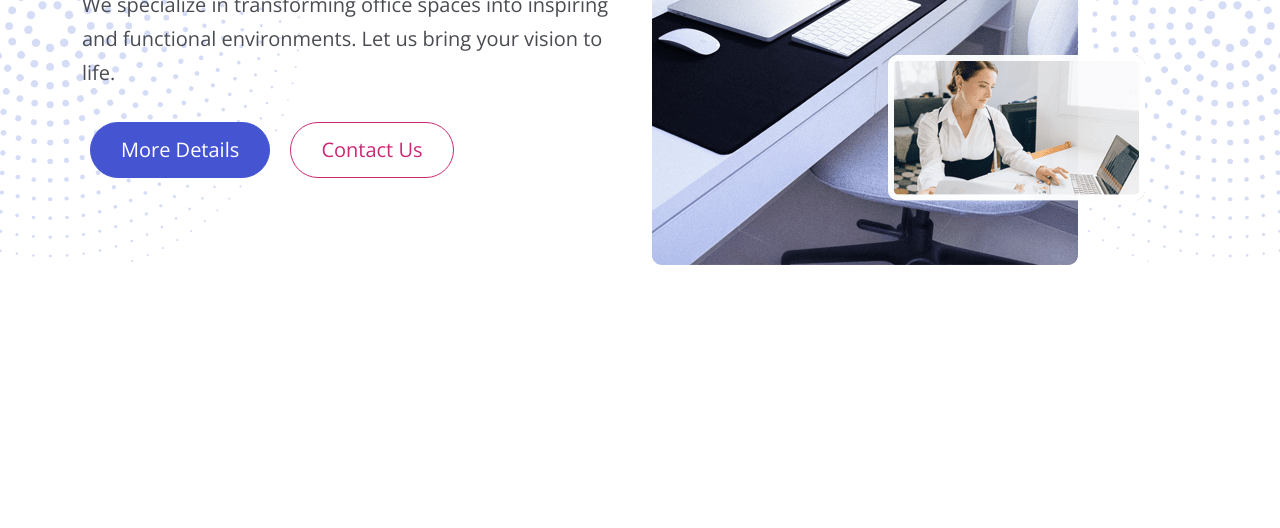
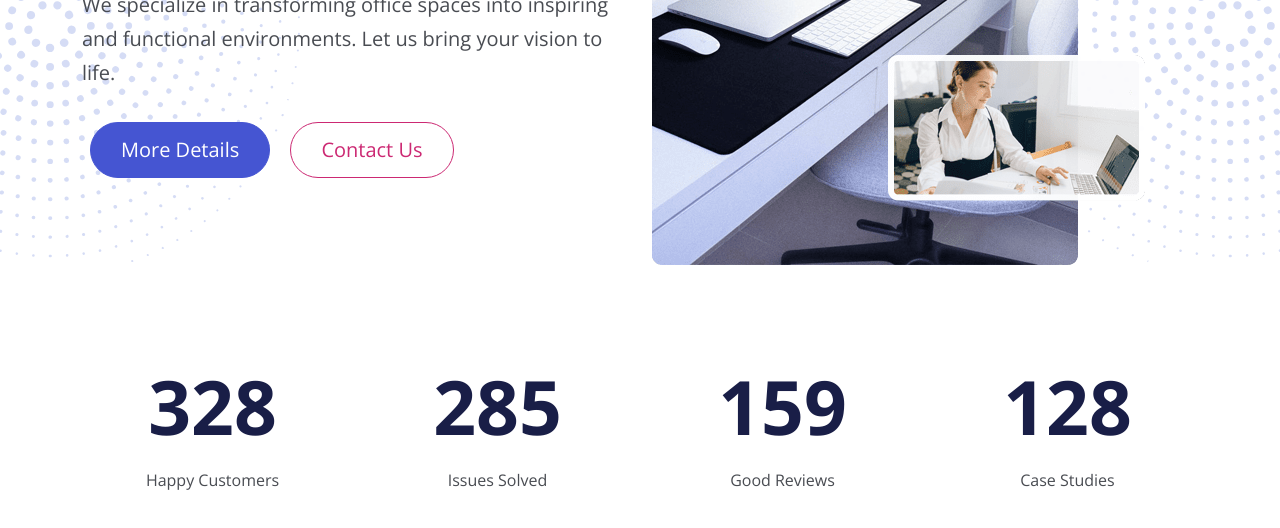
Before and after one commit to fikrirakala/yavin-website, a website: page index.html in a window 1280 px wide. Shown: the part 400-928 px from the top of the page. Before the commit the page ends 800 px from the top, so only its background shows below. Drawn offline with nearby package versions, Linux system fonts and the light colour scheme.

Commit message:
create stats section

```diff
--- a/index.html
+++ b/index.html
@@ -54,6 +54,33 @@
       </div>
     </header>
 
+    <!-- Stats -->
+    <section id="stats" class="stats my-6">
+      <div class="container">
+        <div class="row">
+          <div class="col-6 col-md-3 text-center">
+            <h2 class="counter xl-text" data-target="328">328</h2>
+            <p>Happy Customers</p>
+          </div>
+
+          <div class="col-6 col-md-3 text-center">
+            <h2 class="counter xl-text" data-target="285">285</h2>
+            <p>Issues Solved</p>
+          </div>
+
+          <div class="col-6 col-md-3 text-center">
+            <h2 class="counter xl-text" data-target="159">159</h2>
+            <p>Good Reviews</p>
+          </div>
+
+          <div class="col-6 col-md-3 text-center">
+            <h2 class="counter xl-text" data-target="128">128</h2>
+            <p>Case Studies</p>
+          </div>
+        </div>
+      </div>
+    </section>
+
     <script src="js/bootstrap.bundle.min.js"></script>
     <script src="js/script.js"></script>
   </body>
```
